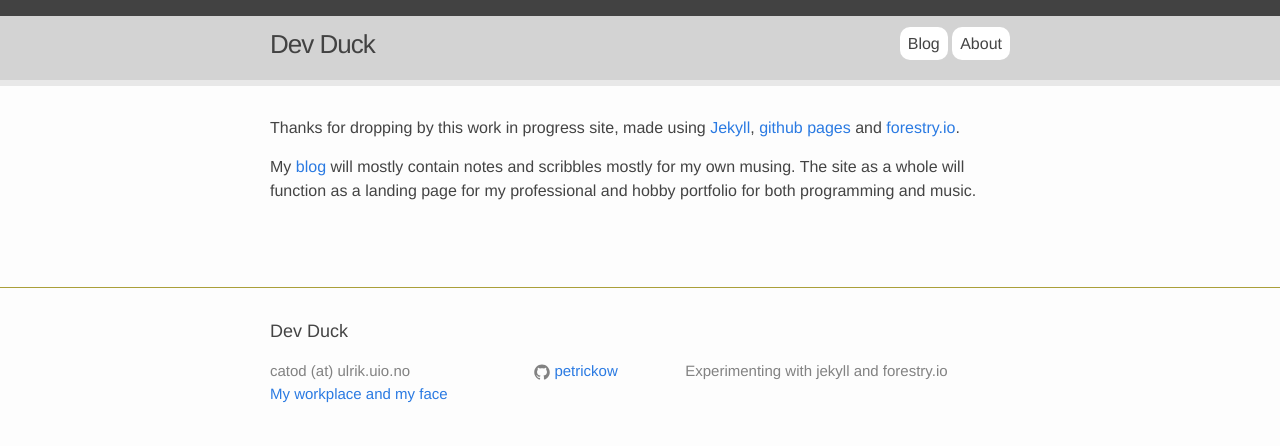
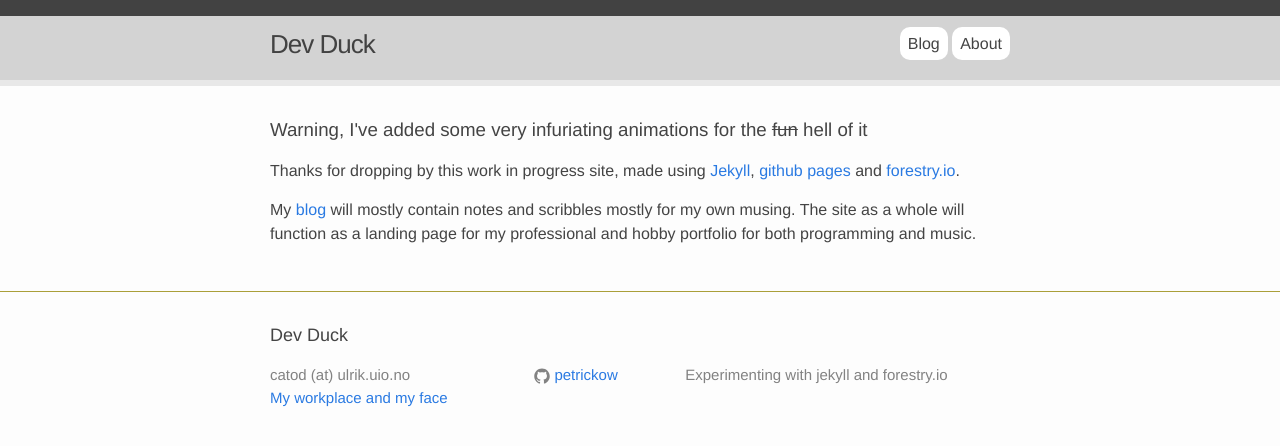
Before and after one commit to petrickow/petrickow.github.io, a Jekyll site: the page built from index.md, in a window 1280 px wide. Shown: the top 446 px of the page. Built offline with Jekyll 4.4.1, drawn with Linux system fonts in a browser that asks for light colours.

Commit message:
cheeky tweaky. Monsterous animations

```diff
--- a/_sass/_layout.scss
+++ b/_sass/_layout.scss
@@ -1,3 +1,26 @@
+@keyframes slidein {
+    from {
+        margin-left: 75%;
+        width: 100%;
+        font-size: 0%
+
+    }
+
+
+    to {
+        margin-left: 0%;
+        width: 100%;
+        font-size: 100%
+
+    }
+}
+
+p {
+    overflow: hidden;
+    animation-duration: 0.3s;
+    animation-name: slidein;
+}
+
 /**
  * Site header
  */
--- a/index.html
+++ /dev/null
@@ -1,13 +0,0 @@
----
-title: Home
-layout: default
----
-<p>Thanks for dropping by this work in progress site, made using
-  <a href="http://jekyllrb.com/">Jekyll</a>,
-  <a href="https://pages.github.com/">github pages</a> and
-  <a href="https://forestry.io">forestry.io</a>.
-</p>
-
-<p>
-  My <a href="/blog">blog</a> will mostly contain notes and scribbles mostly for my own musing. The site as a whole will function as a landing page for my professional and hobby portfolio for both programming and music.</p><p><br></p><p>
-</p>
--- /dev/null
+++ b/index.md
@@ -0,0 +1,19 @@
+---
+title: Home
+layout: default
+---
+<h3>
+Warning, I've added some very infuriating animations for the
+<s>fun</s> hell of it
+</h3>
+
+
+<p>Thanks for dropping by this work in progress site, made using
+  <a href="http://jekyllrb.com/">Jekyll</a>,
+  <a href="https://pages.github.com/">github pages</a> and
+  <a href="https://forestry.io">forestry.io</a>.
+</p>
+
+<p>
+  My <a href="/blog">blog</a> will mostly contain notes and scribbles mostly for my own musing. The site as a whole will function as a landing page for my professional and hobby portfolio for both programming and music.
+</p>
```
Also changed, not shown: _posts/2016-12-08-forestry-io.md (+1 -1 lines), blog.md (renamed from blog.html).
